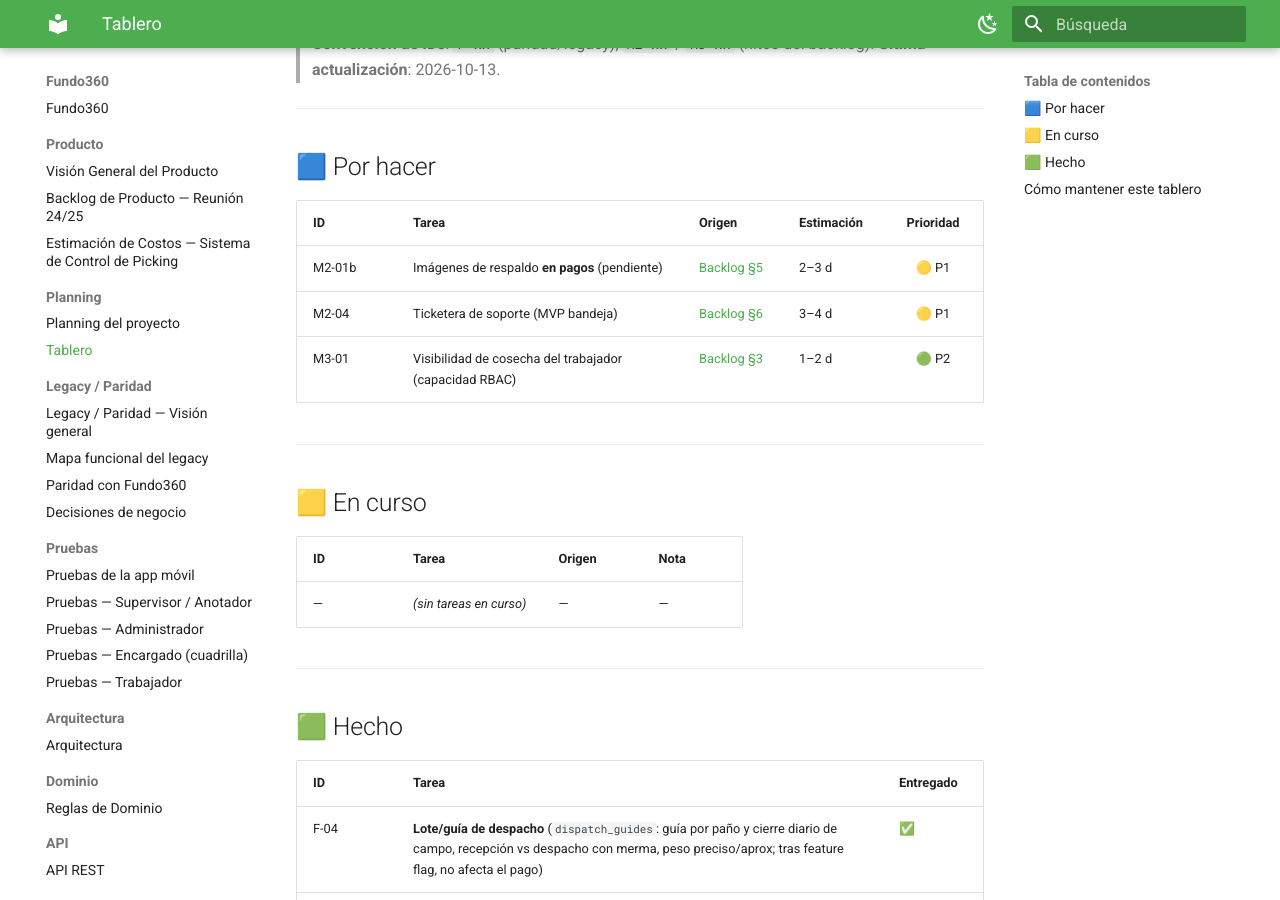
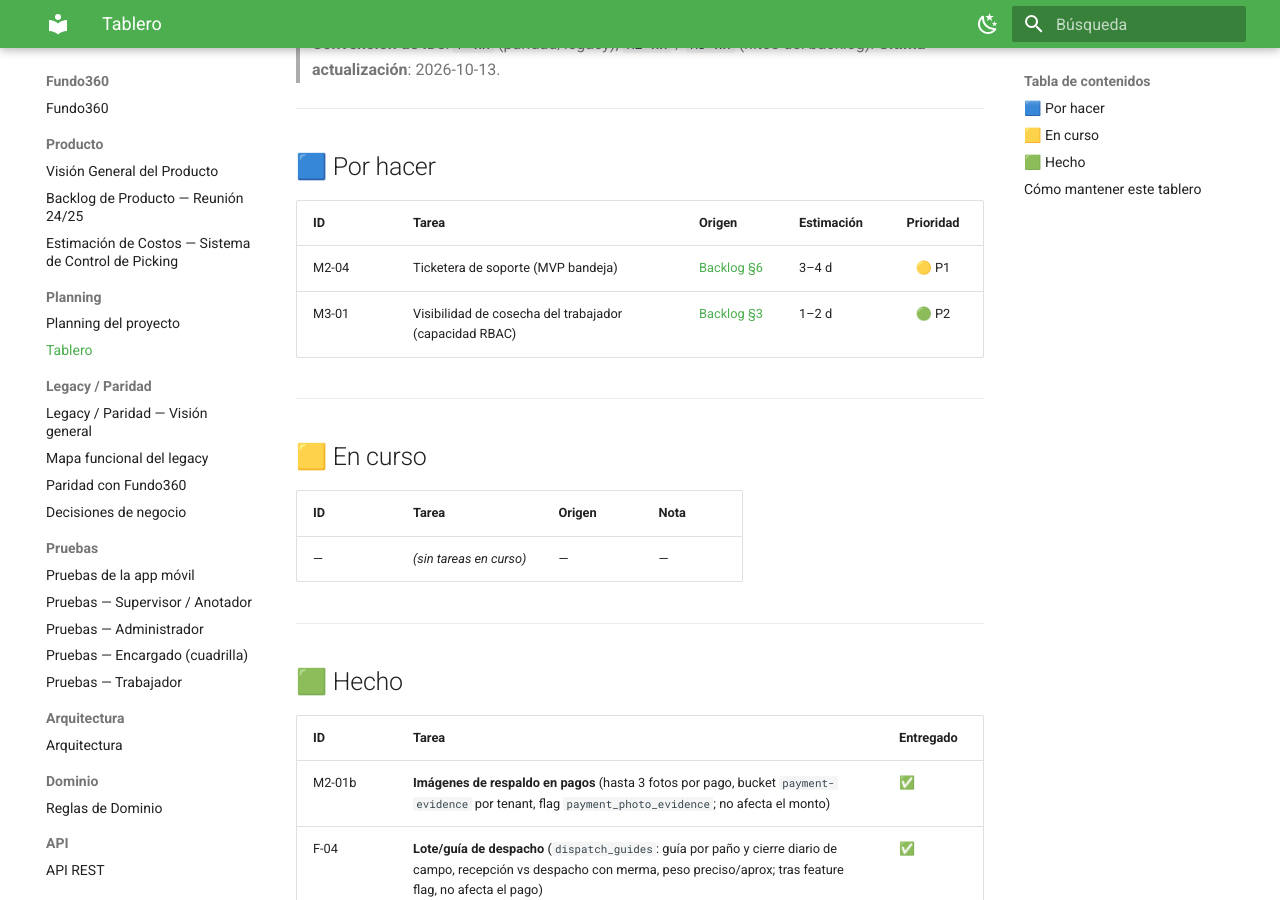
Before and after one commit to jlcornejo/control-picking, an MkDocs documentation site: the page built from docs/planning/tablero.md, in a window 1280 px wide and 900 px high, scrolled down 364 px. Built offline with MkDocs 1.6.1 and Material for MkDocs 9.7.7, drawn with Linux system fonts in a browser that asks for light colours.

Commit message:
docs(planning): mover M2-01b (imágenes en pagos) a Hecho

```diff
--- a/docs/planning/tablero.md
+++ b/docs/planning/tablero.md
@@ -18,7 +18,6 @@ Tablero de tareas tipo Kanban del proyecto, en tres columnas: **Por hacer**, **E
 
 | ID | Tarea | Origen | Estimación | Prioridad |
 |----|-------|--------|-----------|:---------:|
-| M2-01b | Imágenes de respaldo **en pagos** (pendiente) | [Backlog §5](../producto/backlog-reunion.md) | 2–3 d | 🟡 P1 |
 | M2-04 | Ticketera de soporte (MVP bandeja) | [Backlog §6](../producto/backlog-reunion.md) | 3–4 d | 🟡 P1 |
 | M3-01 | Visibilidad de cosecha del trabajador (capacidad RBAC) | [Backlog §3](../producto/backlog-reunion.md) | 1–2 d | 🟢 P2 |
 
@@ -36,6 +35,7 @@ Tablero de tareas tipo Kanban del proyecto, en tres columnas: **Por hacer**, **E
 
 | ID | Tarea | Entregado |
 |----|-------|-----------|
+| M2-01b | **Imágenes de respaldo en pagos** (hasta 3 fotos por pago, bucket `payment-evidence` por tenant, flag `payment_photo_evidence`; no afecta el monto) | ✅ |
 | F-04 | **Lote/guía de despacho** (`dispatch_guides`: guía por paño y cierre diario de campo, recepción vs despacho con merma, peso preciso/aprox; tras feature flag, no afecta el pago) | ✅ |
 | F-01 | **Pago por kilo** (variedades + tarifa por variedad, gating por feature flags, coexistencia con pago por caja) | ✅ |
 | F-05 | **Variedad por cuartel** (variedades bajo el producto; un paño = un producto/variedad; tarifa por variedad) | ✅ |
```
